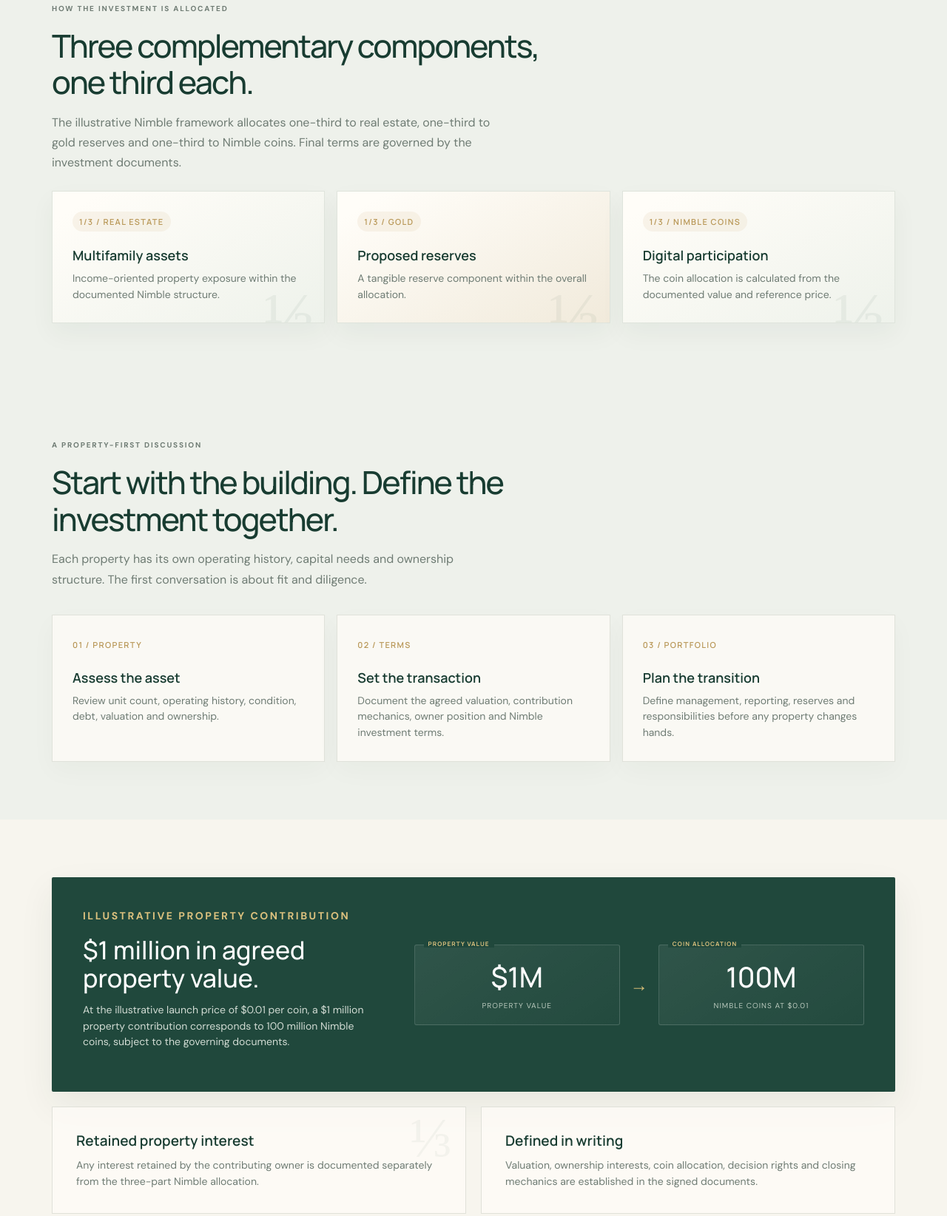
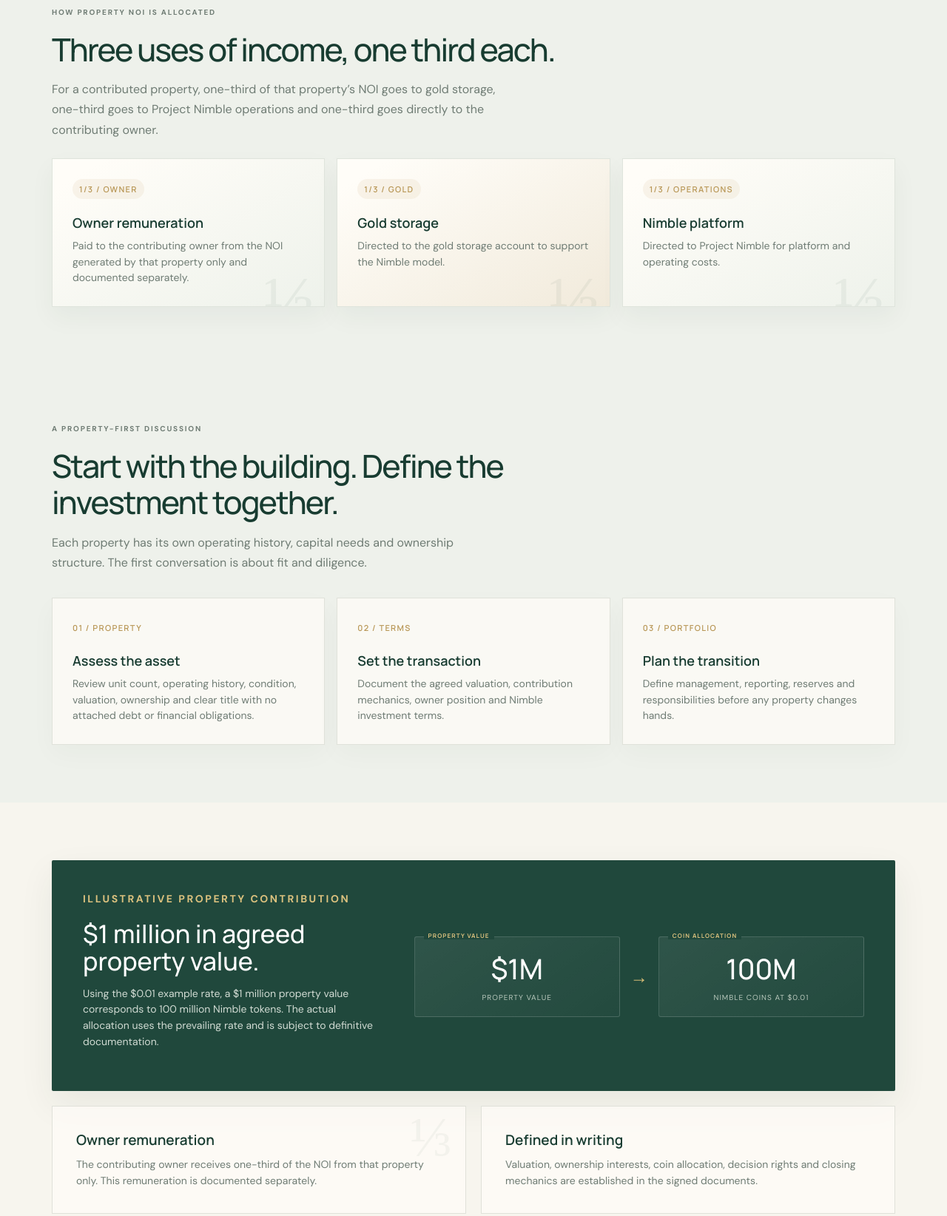
Before and after one commit to annemurph/nimble-investor-materials-6f3a9d8c72e14b5fa094c8d317e6b2a1, a plain HTML site: page property-owners.html in a window 1280 px wide. Shown: the part 811-2455 px from the top of the page at 74% size. Drawn offline with Linux system fonts and the light colour scheme.

Commit message:
Update property-owner terms from founder guidance

```diff
--- a/property-owners.html
+++ b/property-owners.html
@@ -1,8 +1,8 @@
 <!doctype html><html lang="en"><head><meta charset="utf-8"><meta name="viewport" content="width=device-width,initial-scale=1"><meta name="description" content="Explore the Project Nimble property-owner investment path for qualifying multifamily assets."><title>Property Owners | Project Nimble</title><link rel="stylesheet" href="styles.css?v=7"></head><body>
 <header class="header container"><a class="brand" href="index.html"><img class="brand-logo" src="nimble-logo.jpg" alt="Project Nimble logo: Real Estate + Gold + Crypto = (N)"></a><nav class="nav"><a href="#approach">The approach</a><a href="#illustration">Owner example</a><a class="nav-cta" href="#next-step">Start a conversation</a></nav></header>
-<main><section class="container hero"><div><p class="kicker">For multifamily property owners</p><h1>Your property can be your investment in <em>Nimble.</em></h1><p class="lede">Contribute a qualifying multifamily property and convert its agreed value into a position within Nimble's real-estate, gold and digital-asset investment model.</p><div class="actions"><a class="button primary" href="#allocation">See the opportunity <b>→</b></a><a class="button secondary" href="property-owner-sell-sheet.pdf">Sell sheet</a><a class="button secondary" href="property-owner-infographic.png">Infographic</a></div><p class="hero-note">Designed for multifamily properties, generally 20+ units. Every opportunity is subject to property review, valuation, agreement and documentation.</p></div><div class="visual property-photo"><img src="property-owner-hero.png" alt="Modern multifamily property with a dimensional Nimble coin"><span class="visual-label">Property value · translated into a Nimble position</span></div></section>
-<section class="section alt allocation-overview" id="allocation"><div class="container"><div class="section-head"><p class="kicker">How the investment is allocated</p><h2>Three complementary components, one third each.</h2><p>The illustrative Nimble framework allocates one-third to real estate, one-third to gold reserves and one-third to Nimble coins. Final terms are governed by the investment documents.</p></div><div class="steps allocation-steps"><article class="step" data-share="⅓"><span class="num">1/3 / REAL ESTATE</span><h3>Multifamily assets</h3><p>Income-oriented property exposure within the documented Nimble structure.</p></article><article class="step" data-share="⅓"><span class="num">1/3 / GOLD</span><h3>Proposed reserves</h3><p>A tangible reserve component within the overall allocation.</p></article><article class="step" data-share="⅓"><span class="num">1/3 / NIMBLE COINS</span><h3>Digital participation</h3><p>The coin allocation is calculated from the documented value and reference price.</p></article></div></div></section>
-<section class="section alt" id="approach"><div class="container"><div class="section-head"><p class="kicker">A property-first discussion</p><h2>Start with the building. Define the investment together.</h2><p>Each property has its own operating history, capital needs and ownership structure. The first conversation is about fit and diligence.</p></div><div class="steps"><article class="step"><span class="num">01 / PROPERTY</span><h3>Assess the asset</h3><p>Review unit count, operating history, condition, debt, valuation and ownership.</p></article><article class="step"><span class="num">02 / TERMS</span><h3>Set the transaction</h3><p>Document the agreed valuation, contribution mechanics, owner position and Nimble investment terms.</p></article><article class="step"><span class="num">03 / PORTFOLIO</span><h3>Plan the transition</h3><p>Define management, reporting, reserves and responsibilities before any property changes hands.</p></article></div></div></section>
-<section class="section" id="illustration"><div class="container"><div class="example"><div><p class="kicker">Illustrative property contribution</p><h2>$1 million in agreed property value.</h2><p>At the illustrative launch price of $0.01 per coin, a $1 million property contribution corresponds to 100 million Nimble coins, subject to the governing documents.</p></div><div><div class="example-figure"><div><strong>$1M</strong><span>Property value</span></div><div class="arrow">→</div><div><strong>100M</strong><span>Nimble coins at $0.01</span></div></div></div></div><div class="split" style="margin-top:20px"><article class="split-card"><h3>Retained property interest</h3><p>Any interest retained by the contributing owner is documented separately from the three-part Nimble allocation.</p></article><article class="split-card"><h3>Defined in writing</h3><p>Valuation, ownership interests, coin allocation, decision rights and closing mechanics are established in the signed documents.</p></article></div></div></section>
+<main><section class="container hero"><div><p class="kicker">For multifamily property owners</p><h1>Your property can be your investment in <em>Nimble.</em></h1><p class="lede">Contribute a qualifying debt-free apartment property and receive its full agreed value in Nimble tokens at the prevailing rate.</p><div class="actions"><a class="button primary" href="#allocation">See the opportunity <b>→</b></a><a class="button secondary" href="property-owner-sell-sheet.pdf">Sell sheet</a><a class="button secondary" href="property-owner-infographic.png">Infographic</a></div><p class="hero-note">Apartment properties contributed to the model must be free and clear of mortgage debt, outstanding loans and other attached financial obligations. Every opportunity is subject to property review, valuation, agreement and documentation.</p></div><div class="visual property-photo"><img src="property-owner-hero.png" alt="Modern multifamily property with a dimensional Nimble coin"><span class="visual-label">Property value · translated into a Nimble position</span></div></section>
+<section class="section alt allocation-overview" id="allocation"><div class="container"><div class="section-head"><p class="kicker">How property NOI is allocated</p><h2>Three uses of income, one third each.</h2><p>For a contributed property, one-third of that property’s NOI goes to gold storage, one-third goes to Project Nimble operations and one-third goes directly to the contributing owner.</p></div><div class="steps allocation-steps"><article class="step" data-share="⅓"><span class="num">1/3 / OWNER</span><h3>Owner remuneration</h3><p>Paid to the contributing owner from the NOI generated by that property only and documented separately.</p></article><article class="step" data-share="⅓"><span class="num">1/3 / GOLD</span><h3>Gold storage</h3><p>Directed to the gold storage account to support the Nimble model.</p></article><article class="step" data-share="⅓"><span class="num">1/3 / OPERATIONS</span><h3>Nimble platform</h3><p>Directed to Project Nimble for platform and operating costs.</p></article></div></div></section>
+<section class="section alt" id="approach"><div class="container"><div class="section-head"><p class="kicker">A property-first discussion</p><h2>Start with the building. Define the investment together.</h2><p>Each property has its own operating history, capital needs and ownership structure. The first conversation is about fit and diligence.</p></div><div class="steps"><article class="step"><span class="num">01 / PROPERTY</span><h3>Assess the asset</h3><p>Review unit count, operating history, condition, valuation, ownership and clear title with no attached debt or financial obligations.</p></article><article class="step"><span class="num">02 / TERMS</span><h3>Set the transaction</h3><p>Document the agreed valuation, contribution mechanics, owner position and Nimble investment terms.</p></article><article class="step"><span class="num">03 / PORTFOLIO</span><h3>Plan the transition</h3><p>Define management, reporting, reserves and responsibilities before any property changes hands.</p></article></div></div></section>
+<section class="section" id="illustration"><div class="container"><div class="example"><div><p class="kicker">Illustrative property contribution</p><h2>$1 million in agreed property value.</h2><p>Using the $0.01 example rate, a $1 million property value corresponds to 100 million Nimble tokens. The actual allocation uses the prevailing rate and is subject to definitive documentation.</p></div><div><div class="example-figure"><div><strong>$1M</strong><span>Property value</span></div><div class="arrow">→</div><div><strong>100M</strong><span>Nimble coins at $0.01</span></div></div></div></div><div class="split" style="margin-top:20px"><article class="split-card"><h3>Owner remuneration</h3><p>The contributing owner receives one-third of the NOI from that property only. This remuneration is documented separately.</article><article class="split-card"><h3>Defined in writing</h3><p>Valuation, ownership interests, coin allocation, decision rights and closing mechanics are established in the signed documents.</p></article></div></div></section>
 <section class="closing" id="next-step"><div class="container"><p class="kicker">Begin with your property</p><h2>Is your multifamily asset a fit for Nimble?</h2><p>Review the property-owner overview, then bring your asset profile and questions to an introductory discussion.</p><a class="button primary" href="property-owner-sell-sheet.pdf">Open property-owner sell sheet <b>↓</b></a></div></section></main>
-<footer class="container footer"><div class="footer-top"><a class="brand" href="index.html"><img class="brand-logo" src="nimble-logo.jpg" alt="Project Nimble logo: Real Estate + Gold + Crypto = (N)"></a><span>Property-owner investment overview</span></div><div class="disclaimer">Discussion draft only. This page does not constitute an offer, solicitation, appraisal, valuation or promise of investment outcome. Property valuation, any retained owner interest, coin allocation, decision rights and transaction mechanics are subject to due diligence, definitive agreements and applicable law. Coin value may change and is not guaranteed. A Nimble coin does not itself convey title to real estate.</div></footer></body></html>
+<footer class="container footer"><div class="footer-top"><a class="brand" href="index.html"><img class="brand-logo" src="nimble-logo.jpg" alt="Project Nimble logo: Real Estate + Gold + Crypto = (N)"></a><span>Property-owner investment overview</span></div><div class="disclaimer">This page provides a general overview and does not constitute an offer, solicitation, appraisal, valuation or promise of investment outcome. Property valuation, token allocation and transaction mechanics are subject to due diligence, definitive agreements and applicable law. Holding Nimble tokens does not convey company equity, profit participation, dividends or claims on company revenue. Token value may change and is not guaranteed.</div></footer></body></html>
```
